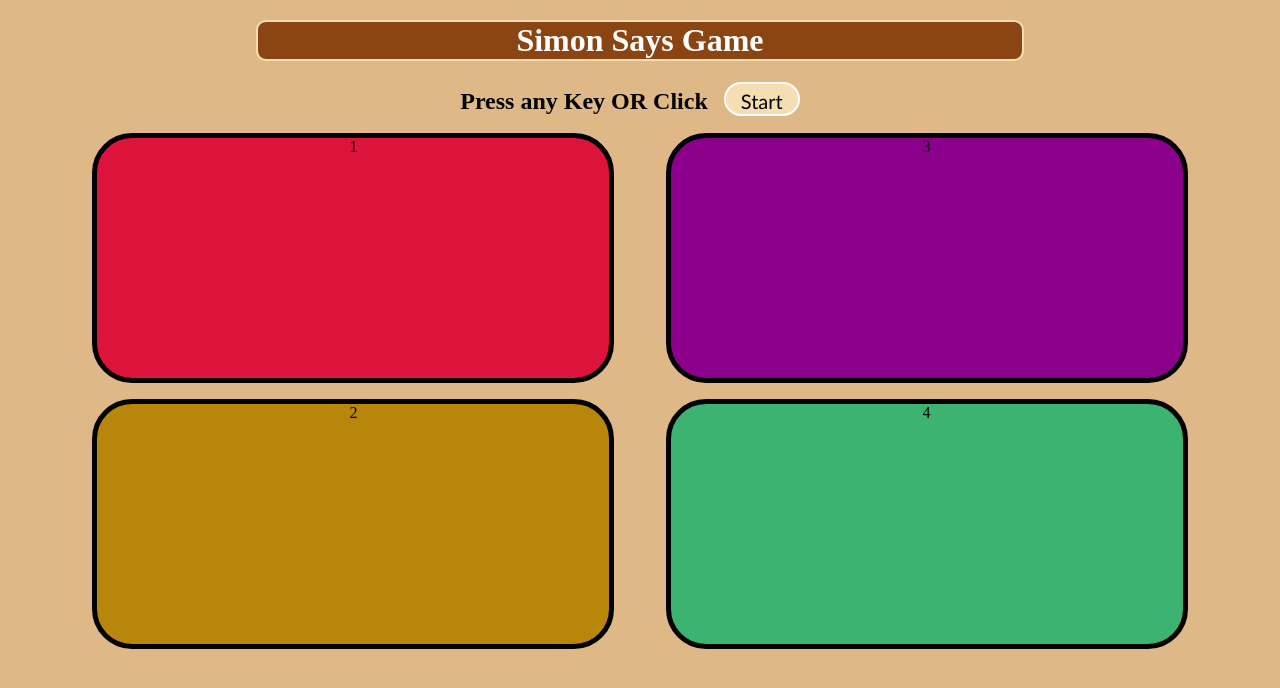
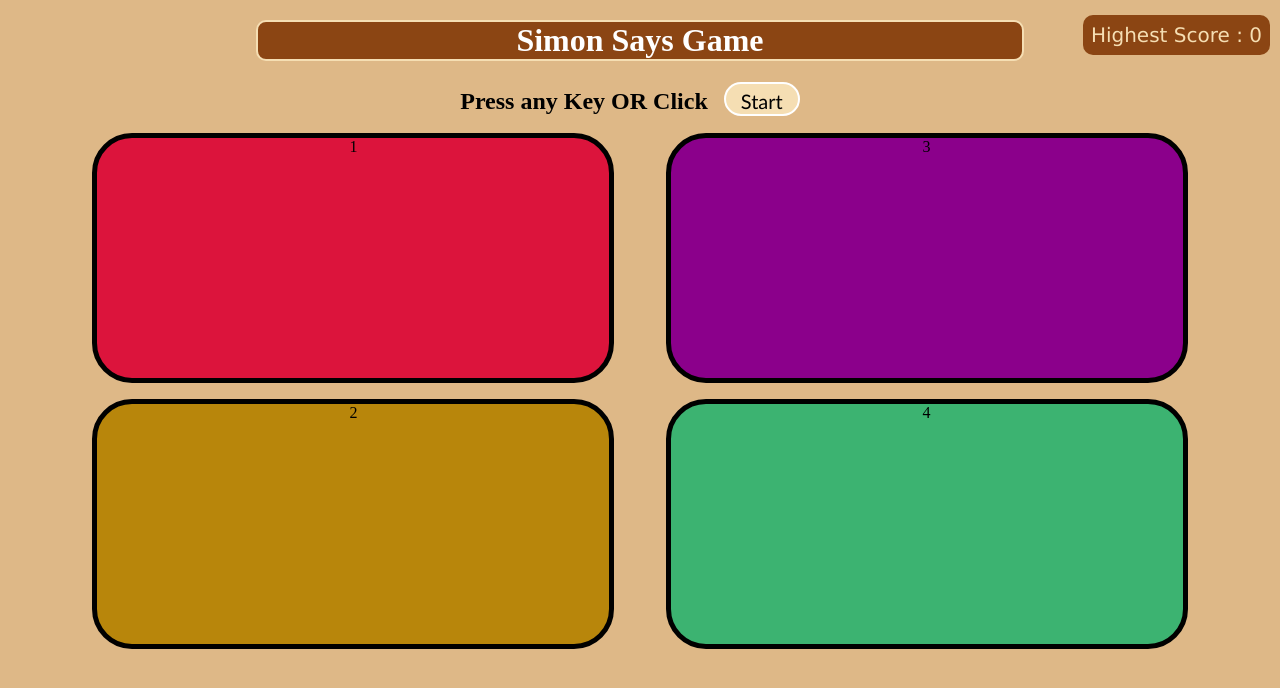
Before and after one commit to RamaScript/Symon-says-game, a plain HTML site: page index.html in a window 1280 px wide. Drawn offline with Linux system fonts and the light colour scheme.

Commit message:
Add files via upload

```diff
--- a/index.html
+++ b/index.html
@@ -8,6 +8,9 @@
 </head>
 <body>
     <h1 class="heading">Simon Says Game</h1>
+    <div class="highest-score">
+        Highest Score : <p id="hs"></p>
+    </div>
     <h2 class="level">Press any Key OR Click </h2>
     <button class="start">Start</button>
 
--- a/script.js
+++ b/script.js
@@ -6,10 +6,14 @@ let level = 0;
 let h2 = document.querySelector("h2");
 let startbtn = document.querySelector(".start");
 
+let hsp = document.querySelector("#hs");
+let hs = 0;
+hsp.innerHTML = "0";
+
 document.addEventListener("keypress", start);
-startbtn.addEventListener("click",start);
+startbtn.addEventListener("click", start);
 
-function start(){
+function start() {
   if (started == false) {
     console.log("khela shuru ho gya ");
     started = true;
@@ -17,8 +21,6 @@ function start(){
     startbtn.style.display = "none";
   }
 }
-
-
 
 function flash(btn) {
   btn.classList.add("flash");
@@ -31,6 +33,10 @@ function levelup() {
   userseq = [];
   level++;
   h2.innerText = `level ${level}`;
+  if (hs < level) {
+    hs = level;
+  }
+  hsp.innerHTML = hs;
 
   let randomBox = Math.floor(Math.random() * 3);
   let randomColor = btnColors[randomBox];
@@ -50,15 +56,15 @@ function cheakAns(idx) {
     startbtn.style.display = "inline";
     startbtn.innerText = "Restart";
     document.querySelector("body").style.backgroundColor = "red";
-    setTimeout(function(){
+    setTimeout(function () {
       document.querySelector("body").style.backgroundColor = "burlywood";
-    },100);
-    setTimeout(function(){
+    }, 100);
+    setTimeout(function () {
       document.querySelector("body").style.backgroundColor = "red";
-    },200);
-    setTimeout(function(){
+    }, 200);
+    setTimeout(function () {
       document.querySelector("body").style.backgroundColor = "burlywood";
-    },300);
+    }, 300);
     reset();
   }
 }
--- a/style.css
+++ b/style.css
@@ -16,16 +16,34 @@ body {
   color: white;
 }
 
-.level{
+.highest-score {
+  background-color: saddlebrown;
+  display: inline;
+  padding: 0.5rem;
+  position: absolute;
+  top: 15px;
+  right: 10px;
+  border-radius: 10px;
+  color: wheat;
+  font-size: 1.25rem;
+  font-family: 'Lucida Sans', 'Lucida Sans Regular', 'Lucida Grande', 'Lucida Sans Unicode', Geneva, Verdana, sans-serif;
+}
+
+.highest-score p{
   display: inline;
 }
 
-.start{
+.level {
+  display: inline;
+}
+
+.start {
   background-color: wheat;
   padding: 5px 15px 1px 15px;
   font-size: 20px;
   font-weight: 500;
-  font-family: 'Trebuchet MS', 'Lucida Sans Unicode', 'Lucida Grande', 'Lucida Sans', Arial, sans-serif;
+  font-family: "Trebuchet MS", "Lucida Sans Unicode", "Lucida Grande",
+    "Lucida Sans", Arial, sans-serif;
   border: 2px solid white;
   border-radius: 20px;
   margin: 1px 20px 1px 10px;
@@ -60,6 +78,6 @@ body {
   background-color: mediumseagreen;
 }
 
-.flash{
-    background-color: blanchedalmond;
+.flash {
+  background-color: blanchedalmond;
 }
```
